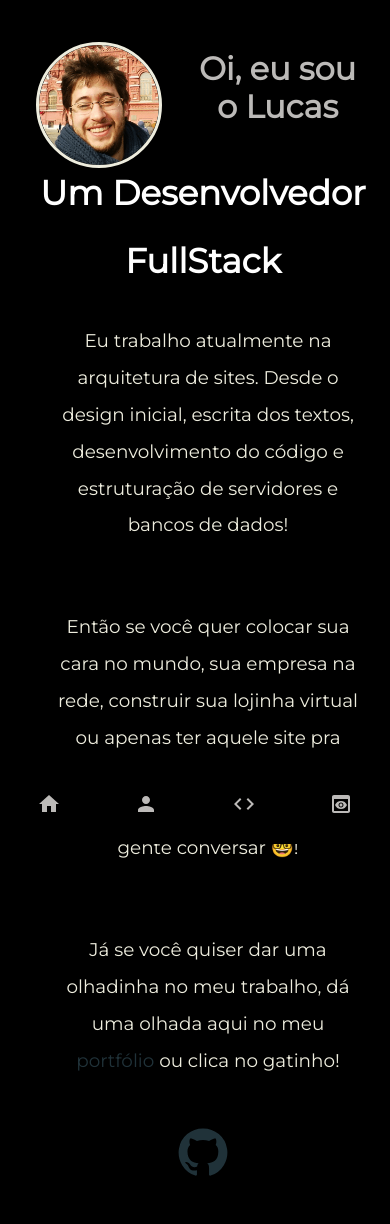
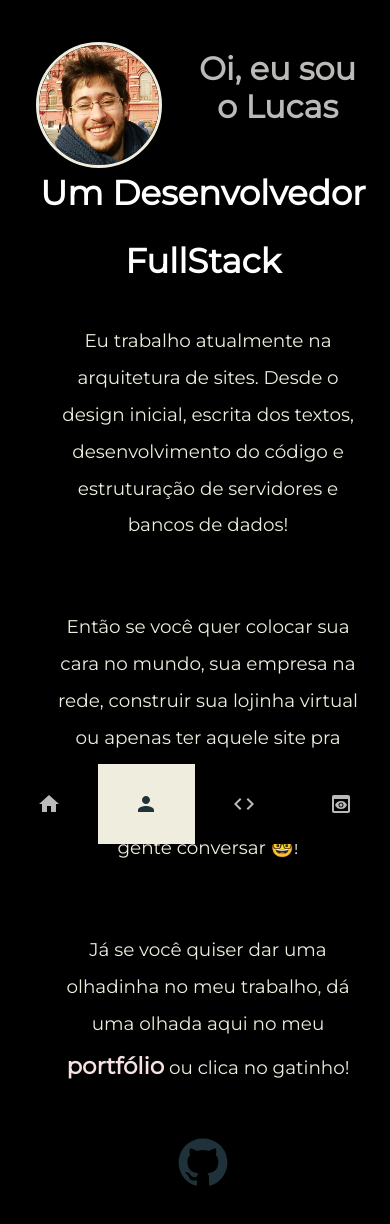
Before and after one commit to Lukelupus/react-professional-resume, a Next.js app: page /profile in a window 390 px wide. Shown: the top 1224 px of the page. Built offline with nearby package versions, Linux system fonts and the light colour scheme.

Commit message:
added actie navbar icon for people navigating the website. Portfolio link is now bright

```diff
--- a/pages/components/Navbar.jsx
+++ b/pages/components/Navbar.jsx
@@ -6,6 +6,7 @@ import CodeIcon from '@mui/icons-material/Code';
 import CopyrightIcon from '@mui/icons-material/Copyright';
 import KeyboardDoubleArrowRightIcon from '@mui/icons-material/KeyboardDoubleArrowRight';
 import Link from "next/link";
+import { useRouter } from "next/router"
 
 
 
@@ -13,6 +14,10 @@ import Link from "next/link";
 
 
 function Navbar() {
+
+    const router = useRouter()
+
+
     return (<>
         <div className="nav-container">
             <nav className="navbar">
@@ -28,13 +33,13 @@ function Navbar() {
                         </div>
                     </li>
                     <li className="nav-item profile-icon-mobile">
-                        <div className="nav-link">
-                            <Link href="/" ><HomeIcon className="icon "/></Link>
+                        <div className={router.pathname === "/" ? "active nav-link" : "nav-link"}>
+                            <Link href="/" ><HomeIcon className="icon"/></Link>
                             <Link href="/" ><a className="link-text">Home</a></Link>
                         </div>
                     </li>
                     <li className="nav-item profile-icon-mobile">
-                    <div  className="nav-link">
+                    <div  className={router.pathname === "/profile" ? "active nav-link" : "nav-link"}>
                         <Link href="/profile">
                             <PersonIcon className="icon "/>
                         </Link>
@@ -44,13 +49,13 @@ function Navbar() {
                     </div>
                     </li>
                     <li className="nav-item">
-                    <div  className="nav-link">
+                    <div  className={router.pathname === "/skills" ? "active nav-link" : "nav-link"}>
                         <Link href="/skills"><CodeIcon className="icon" /></Link>
                         <Link href="/skills"><a className="link-text">Habilidades</a></Link>
                     </div>
                     </li>
                     <li className="nav-item">
-                    <div  className="nav-link">
+                    <div  className={router.pathname === "/crie-seu-site" ? "active nav-link" : "nav-link"}>
                         <Link href="/crie-seu-site"><PreviewIcon className="icon" /></Link>
                         <Link href="/crie-seu-site"><a className="link-text">Serviços</a></Link>
                     </div>
--- a/pages/profile.js
+++ b/pages/profile.js
@@ -20,7 +20,7 @@ function Profile() {
                     <h3 className="profile-subtitle">Um Desenvolvedor FullStack</h3>
                     <p className="profile-content">Eu trabalho atualmente na arquitetura de sites. Desde o design inicial, escrita dos textos, desenvolvimento do código e estruturação de servidores e bancos de dados!</p>
                     <p className="profile-content">Então se você quer colocar sua cara no mundo, sua empresa na rede, construir sua lojinha virtual ou apenas ter aquele site pra chamar de seu, corre aqui pra aba de serviços ou contato pra gente conversar 🤓!</p>
-                    <p className="profile-content">Já se você quiser dar uma olhadinha no meu trabalho, dá uma olhada aqui no meu <a href="https://github.com/lukelupus" target="_blank" rel="noreferrer">portfólio</a> ou clica no gatinho!</p>
+                    <p className="profile-content">Já se você quiser dar uma olhadinha no meu trabalho, dá uma olhada aqui no meu <a href="https://github.com/lukelupus" target="_blank" rel="noreferrer"><strong>portfólio</strong></a> ou clica no gatinho!</p>
                     <a className="profile-link" href="https://github.com/lukelupus" target="_blank" rel="noreferrer"><GitHubIcon className="profile-icon" /></a>
 
                 </div>
--- a/styles/styles.css
+++ b/styles/styles.css
@@ -626,6 +626,11 @@ strong {
         display: none;
     }
 
+   .active {
+    filter: grayscale(0%) opacity(1);
+    background: var(--bg-secondary);
+    color: var(--text-secondary);
+   }
 
     .home-title {
         font-size: 2em;
```
